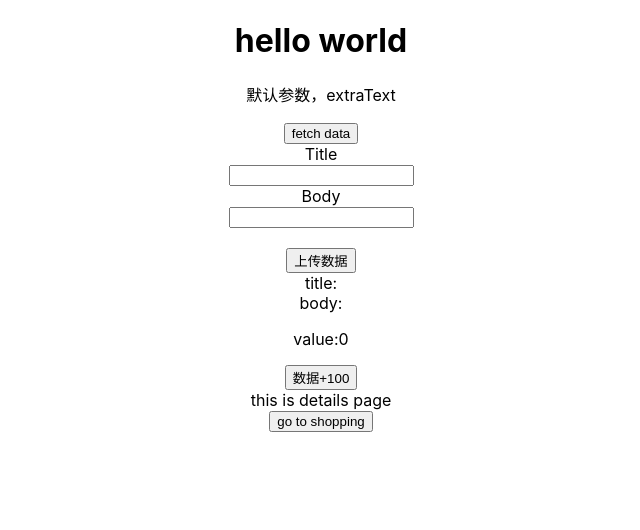
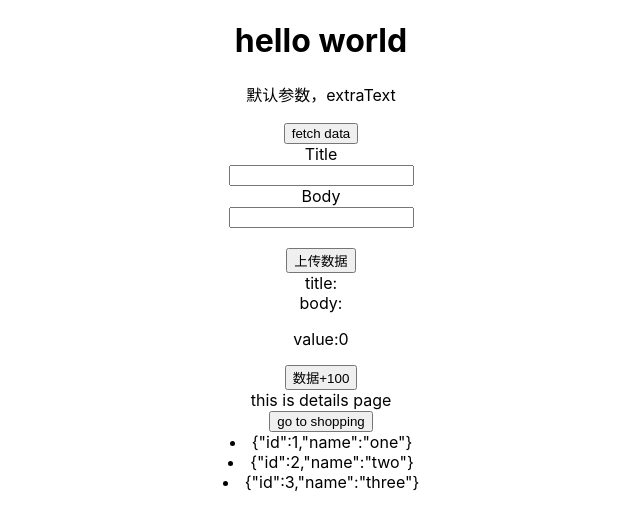
Before and after one commit to kasoqian/react-typescript-demo, a React (Create React App) app: page / in a window 1280 px wide. Shown: the top 530 px of the page, without its empty margins (319-959 px from the left). Built offline with nearby package versions, Linux system fonts and the light colour scheme.

Commit message:
feat: 数组类型的数据如何组合

```diff
--- a/src/App.tsx
+++ b/src/App.tsx
@@ -2,6 +2,8 @@ import React, { useContext, useState } from "react";
 import "./App.css";
 import { InputValueContext } from "./context/inputValue";
 import { AppProps, User } from "./interface";
+import { User as UserDetail } from "./components/details/index";
+import Details from "./components/details/index";
 
 interface FormData {
   title: string;
@@ -57,6 +59,12 @@ function App({ headerText, extraText = "默认参数，extraText" }: AppProps) {
       admin: false,
     });
 
+  const users: UserDetail[] = [
+    { id: 1, name: "one" },
+    { id: 2, name: "two" },
+    { id: 3, name: "three" },
+  ];
+
   return (
     <div className="App">
       <h1>{headerText}</h1>
@@ -99,6 +107,7 @@ function App({ headerText, extraText = "默认参数，extraText" }: AppProps) {
           <button onClick={() => setcheckTable("Details")}>go to detail</button>
         </>
       )}
+      <Details items={users}></Details>
     </div>
   );
 }
--- /dev/null
+++ b/src/components/details/index.tsx
@@ -0,0 +1,18 @@
+export interface User {
+  id: number;
+  name: string;
+}
+
+interface ItemProps {
+  items: User[];
+}
+
+export default function Details({ items }: ItemProps) {
+  return (
+    <>
+      {items.map((item: User) => {
+        return <li>{JSON.stringify(item)}</li>;
+      })}
+    </>
+  );
+}
```
